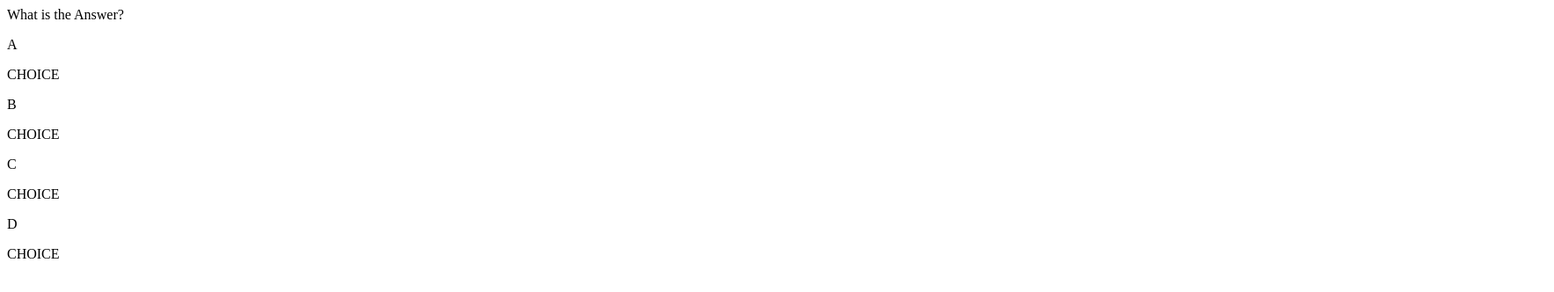
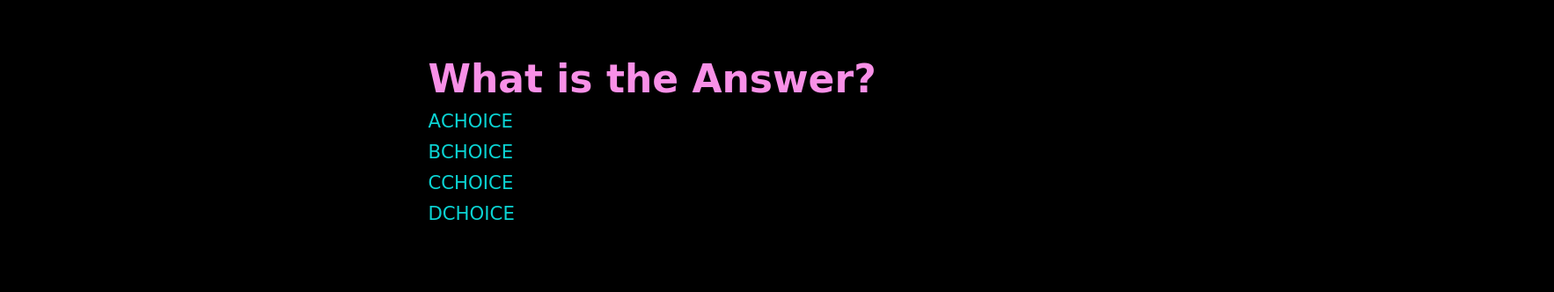
Before and after one commit to guie01/JavaScript-Fundamentals-Quiz-, a plain HTML site: page Assets/quiz.html in a window 1280 px wide. Shown: the whole page at 88% size, 1766 px wide, since content can reach past the window. Drawn offline with Linux system fonts and the light colour scheme; a web font is replaced by a local one.

Commit message:
added css to quiz page and finalize adding script tag to html

```diff
--- a/Assets/quiz.css
+++ b/Assets/quiz.css
@@ -0,0 +1,16 @@
+.quiz-container{
+    width: 100%;
+    margin-left: 38%;
+    margin-top: 5%;
+}
+.question{
+    color: #f890e7;
+    font-size: 44px;
+}
+.answers-container{
+    color:#0bd3d3;
+    display: flex;
+    font-size: 34px;
+    cursor: pointer;
+    margin-top: 10px;
+}
--- a/Assets/quiz.html
+++ b/Assets/quiz.html
@@ -4,14 +4,14 @@
     <meta charset="UTF-8">
     <meta name="viewport" content="width=device-width, initial-scale=1.0">
     <link rel="stylesheet" href = "quiz.css">
-    <!--<link rel="stylesheet" href="style.css"> -->
+    <link rel="stylesheet" href="style.css">
 
     <title>Get Ready for The Challenge!</title>
 </head>
 
 <body>
     <div class="quiz-container">
-        <div class = "question-container">What is the Answer?</div>
+        <h1 class = "question">What is the Answer?</h1>
         <div class = "answers-container">
             <p>A</p>
             <p>CHOICE</p>
@@ -30,6 +30,7 @@
         </div>
 
     </div>
+    <script src = "quiz.js"></script>
 
 </body>
 </html>
--- a/Assets/quiz.js
+++ b/Assets/quiz.js
@@ -0,0 +1 @@
+var question = document.querySelector("#question");
```
